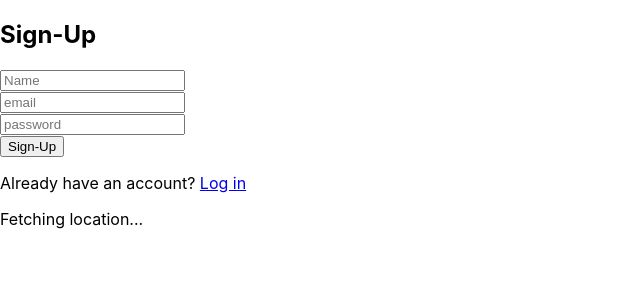
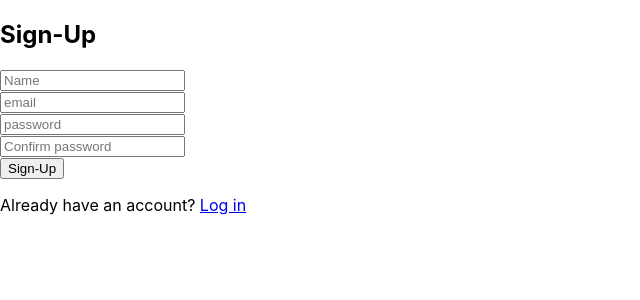
Before and after one commit to vivekkp1212006/Natural-Disaster-Alert-System, a React (Create React App) app in the folder frontend/: page /signup in a window 1280 px wide. Shown: the top 300 px of the page, without its empty margins (0-640 px from the left). Built offline with nearby package versions, Linux system fonts and the light colour scheme; no server answers.

Commit message:
UX improvement by adding confirm password field in sign up/ disabled button while [roccessing request in login and sign up

```diff
--- a/frontend/src/pages/login.jsx
+++ b/frontend/src/pages/login.jsx
@@ -8,9 +8,14 @@ const Login = () => {
   const [password, setPassword] = useState("");
   const [message, setMessage] = useState("");
   const [messageType, setMessageType] = useState("");
+  const [isSubmitting, setIsSubmitting] = useState(false);
 
   const handleSubmit = async (e) => {
     e.preventDefault();
+
+    //disable the subit button
+    setIsSubmitting(true);
+
     try {
       const data = await login(email, password);
       setMessage(data.message);
@@ -23,6 +28,10 @@ const Login = () => {
       } else {
         setMessage("Something went wrong. Try again later");
       }
+    }
+    finally {
+        // enables the button
+        setIsSubmitting(false);
     }
   };
 
@@ -52,7 +61,7 @@ const Login = () => {
             />
           </div>
           <p><Link to={"/forgot-password"}>Forgot password</Link></p>
-          <button type="submit" className="login-button">
+          <button type="submit" disabled={isSubmitting} className="login-button">
             Login
           </button>
         </form>
@@ -60,9 +69,7 @@ const Login = () => {
           Don't have an account? <Link to={"/signup"}>Sign Up</Link>
         </p>
 
-        {message && (
-          <p className={`message ${messageType}`}>{message}</p>
-        )}
+          <p className={`message ${messageType}`}>{isSubmitting ? "Processing..." : message }</p>
       </div>
     </div>
   );
--- a/frontend/src/pages/signup.jsx
+++ b/frontend/src/pages/signup.jsx
@@ -7,7 +7,9 @@ const Signup = () =>  {
     const [name, setName] = useState("");
     const [email, setEmail] = useState("");
     const [password, setPassword] = useState("");
+    const [confirmPassword, setConfirmPassword] = useState("");
     const [message, setMessage] = useState("");
+    const [isSubmitting, setIsSubmitting] = useState(false);
     const [location, setLocation] = useState({
         latitude: null,
         longitude: null,
@@ -41,10 +43,30 @@ const Signup = () =>  {
     },  []);
     const handleSubmit = async (e) => {
         e.preventDefault();
+
+        const hasUpperCase = /[A-Z]/.test(password);
+        const hasLowerCase = /[a-z]/.test(password);
+        const hasSpecialChar = /[^a-zA-Z0-9]/.test(password);
+
         if (!location.latitude || !location.longitude) {
             setMessage("Location is required to register");
             return;
         }
+        if(!password) {
+            setMessage("Set a password");
+            return;
+        }
+        if(!confirmPassword || password !== confirmPassword) {
+            setMessage("Password mismatch");
+            return;
+        }
+        if( password.length < 8 || !hasUpperCase || !hasLowerCase || !hasSpecialChar) {
+            setMessage(`Too weak password \nPassword rules \nOne upper case character \nOne lowercase character \nOne special character \n atleast 8 characters`);
+            return;
+        }
+
+        //disable the subit button
+        setIsSubmitting(true);
 
         try {
             const res = await axios.post("http://localhost:5000/api/auth/register", {name, email, password, location: {lat: location.latitude, lng: location.longitude,},});
@@ -59,6 +81,10 @@ const Signup = () =>  {
             else {
                 setMessage("Something went wrong. Try again later");
             }
+        }
+        finally {
+            // enables the button
+            setIsSubmitting(false);
         }
     };
     return (
@@ -86,14 +112,21 @@ const Signup = () =>  {
                     required
                     onChange={ (e)=> setPassword(e.target.value)}
                 /><br></br>
-                <button type="submit">
+                <input
+                    type="password"
+                    placeholder="Confirm password"
+                    value={confirmPassword}
+                    required
+                    onChange={ (e) => setConfirmPassword(e.target.value)}
+                /><br />
+                <button type="submit" disabled={isSubmitting}>
                     Sign-Up
                 </button>
             </form>
             <p>
                 Already have an account? <Link to={"/login"}>Log in</Link>
             </p>
-            <p>{message || "Fetching location..."}</p>
+            <p>{isSubmitting ? "Processing..." : message }</p>
         </div>
     );
 };
```
